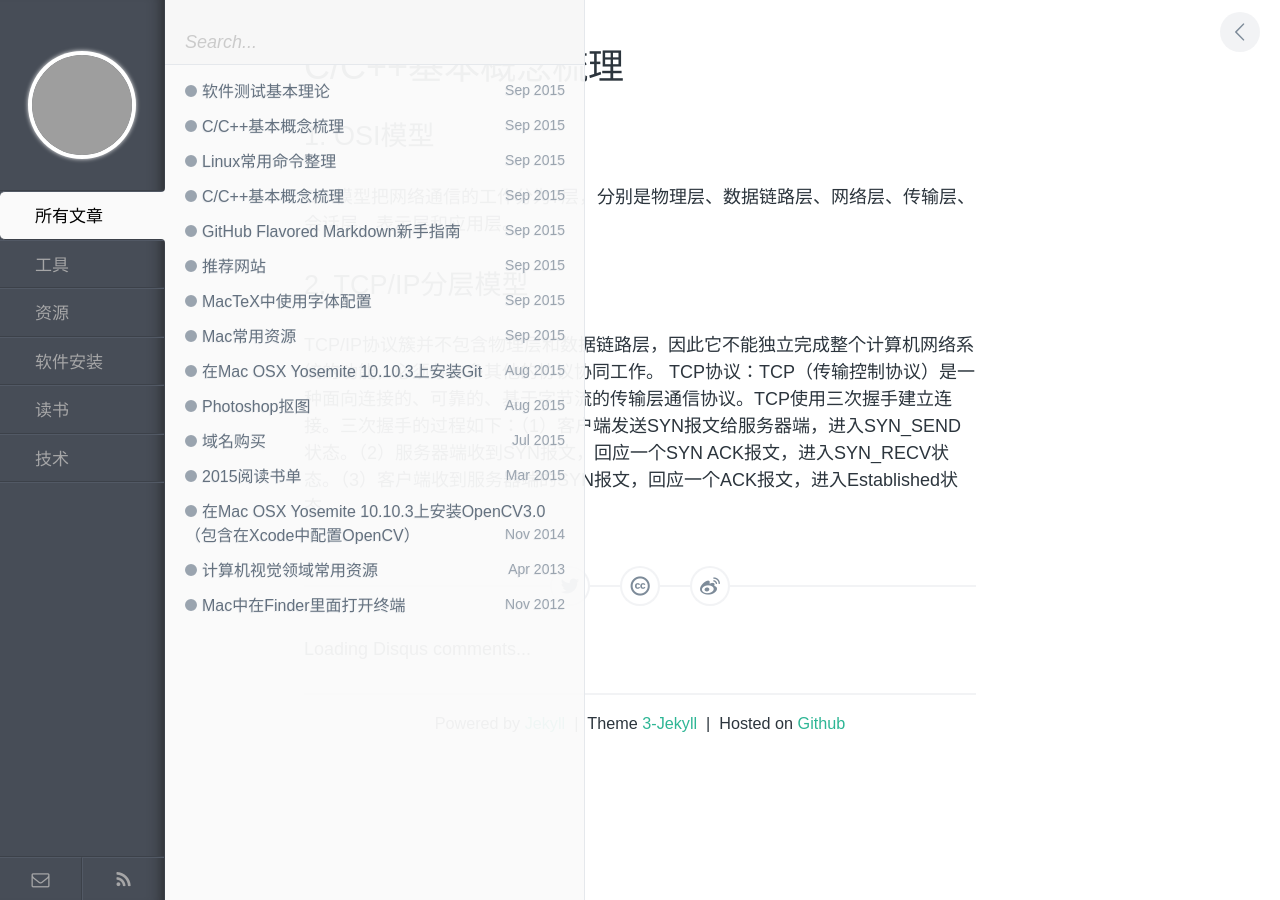
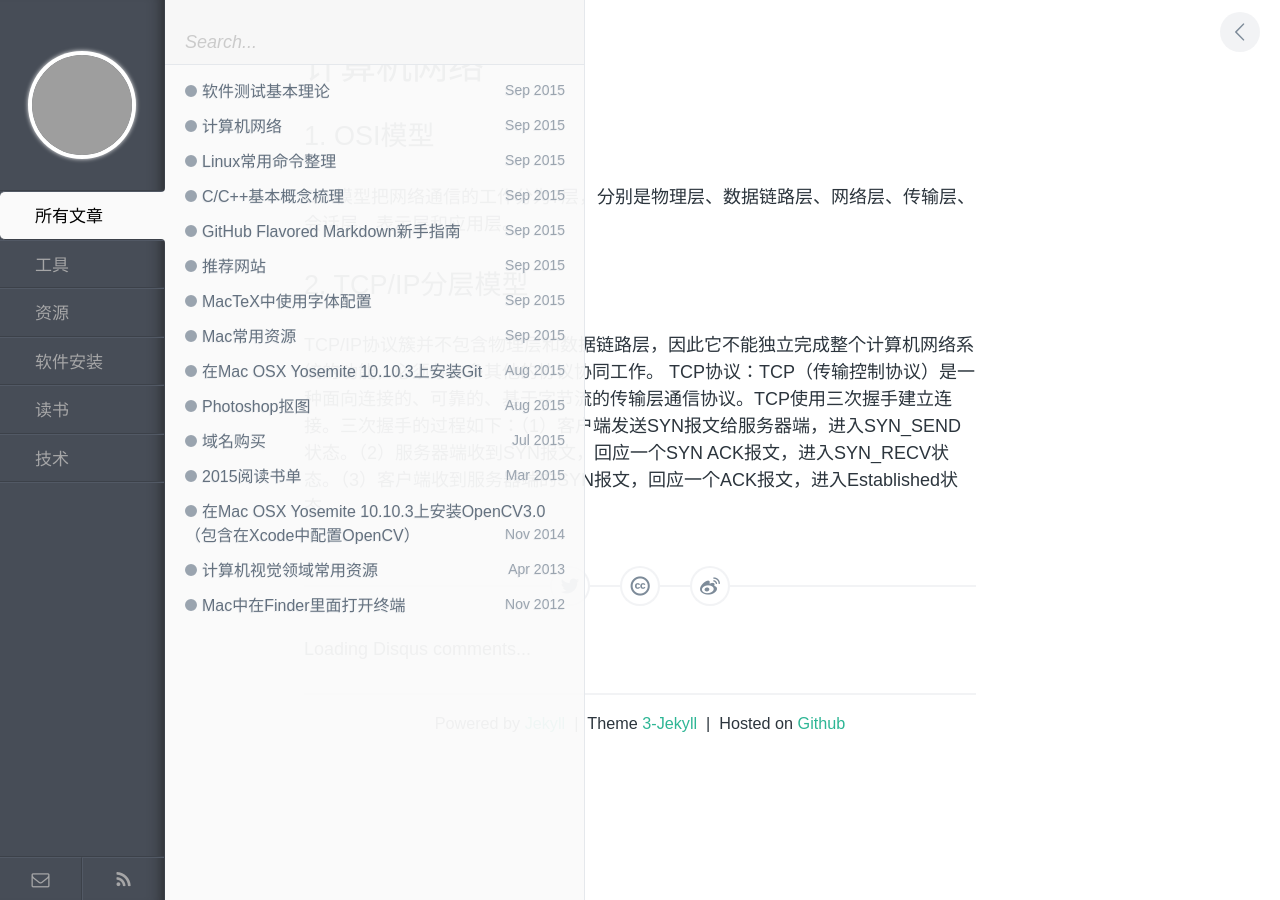
Before and after one commit to zhuyafei/zhuyafei.github.io, a Jekyll site: the page built from _posts/tech/2015-09-25-Network.md, in a window 1280 px wide. Built offline with Jekyll 4.4.1, drawn with Linux system fonts in a browser that asks for light colours; comment, search, counter and statistics services are not loaded; grey boxes are pictures that could not be loaded.

Commit message:
Modify 2015-09-25-Network.md

```diff
--- a/_posts/tech/2015-09-25-Network.md
+++ b/_posts/tech/2015-09-25-Network.md
@@ -1,6 +1,6 @@
 ---
 layout: post
-title: C/C++基本概念梳理
+title: 计算机网络
 category: 技术
 ---
 
```
